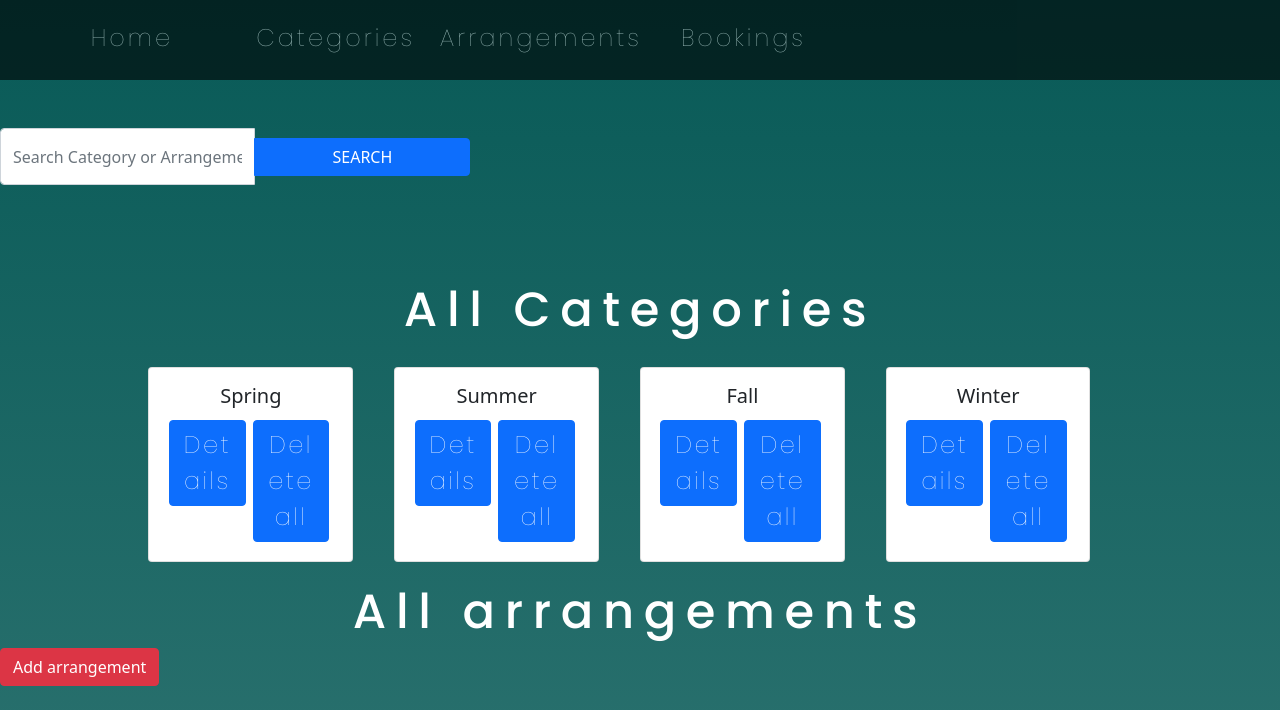
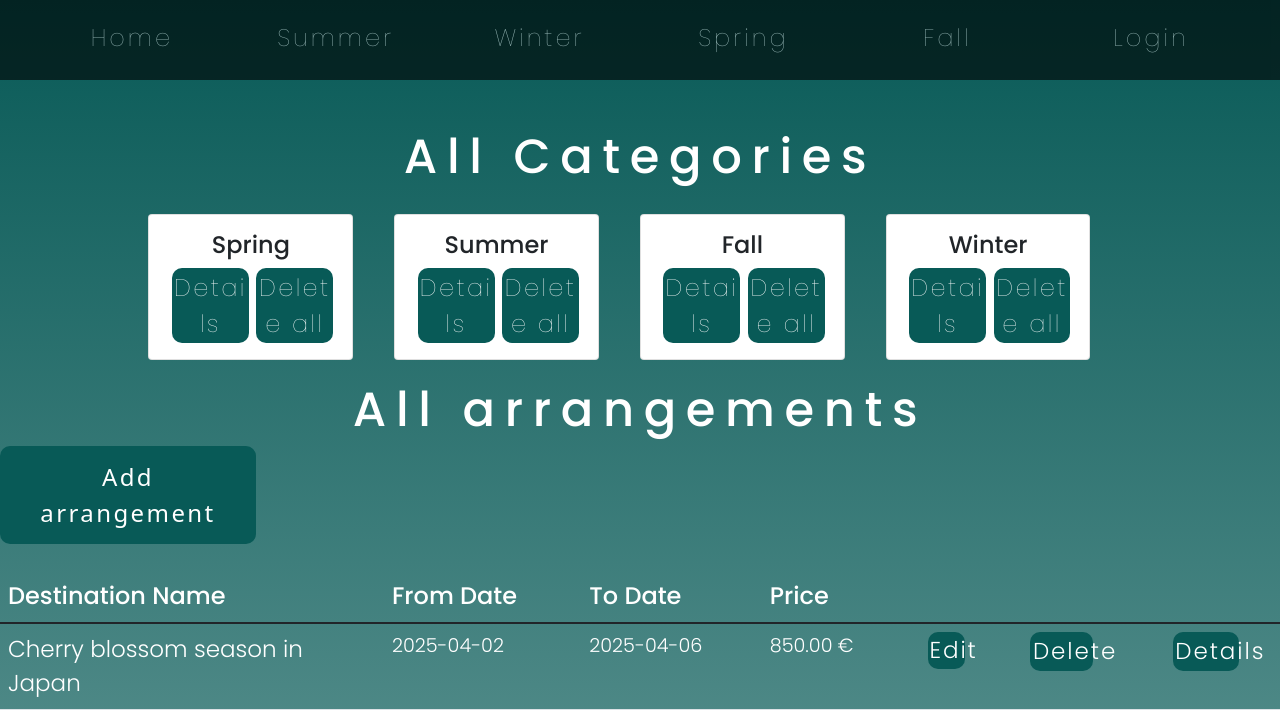
Before and after one commit to anastasija-mickoska/Travel, a PHP site: page /admin.php in a window 1280 px wide. Shown: the top 710 px of the page. Run offline with PHP 8.4, Linux system fonts and the light colour scheme; data comes from the database, SQL or seed files in the repository; data that the repository does not hold is empty.

Commit message:
Update admin.php

```diff
--- a/Travel/admin.php
+++ b/Travel/admin.php
@@ -4,6 +4,7 @@ include "category_functions.php";
 include "arrangement_functions.php";
 $categories = get_categories($conn);
 $arrangements=get_arrangements($conn);
+//$bookings=get_bookings($conn);
 ?>
 
 <!DOCTYPE html>
@@ -13,16 +14,13 @@ $arrangements=get_arrangements($conn);
 	<meta name="viewport" content="width=device-width, initial-scale=1.0">
 	<title>Admin</title>
     <link rel="stylesheet" href="style.css">
+    <link rel="stylesheet" href="style.php">
 	<link href="https://cdn.jsdelivr.net/npm/bootstrap@5.1.1/dist/css/bootstrap.min.css" rel="stylesheet" integrity="sha384-F3w7mX95PdgyTmZZMECAngseQB83DfGTowi0iMjiWaeVhAn4FJkqJByhZMI3AhiU" crossorigin="anonymous">
     <script src="https://cdn.jsdelivr.net/npm/bootstrap@5.1.1/dist/js/bootstrap.bundle.min.js" integrity="sha384-/bQdsTh/da6pkI1MST/rWKFNjaCP5gBSY4sEBT38Q/9RBh9AH40zEOg7Hlq2THRZ" crossorigin="anonymous"></script>
     <style>
         body {
             background: linear-gradient(#085a57, rgba(8, 90, 87, 0.4)) no-repeat center center/cover;
             min-height: 100vh;
-        }
-        section {
-            width:100%;
-            float:left;
         }
         .categories {
             width:80%;
@@ -48,6 +46,11 @@ $arrangements=get_arrangements($conn);
             float:left;
             margin:2%;
         }
+        .card-title {
+            font-family: "Poppins","sans-serif";
+            font-weight: 500;
+            font-size:1.5em;
+        }
         .adminButton {
             text-decoration: none;
             color:white;
@@ -66,6 +69,67 @@ $arrangements=get_arrangements($conn);
             margin-top:2.5%;
             margin-bottom:2.5%;
         }
+        table {
+            margin-top:2%;
+        }
+        th, td a, td {
+            text-decoration: none;
+            color:white;
+            font-size:1.2em;
+            font-family:"Poppins","sans-serif";
+            font-weight: 300;
+        }
+        th {
+            font-size:1.5em;
+            font-weight: 500;
+        }
+        td:hover, td a:hover {
+            color:#085a57;
+        }
+        #dest {
+            width:30%;
+        }
+        #btn {
+                border-radius:10px;
+                border:none;
+                width:50%;
+                margin-left:25%;
+                background-color: #085a57;
+                color:white;
+                padding:2%;
+                font-size:1em;
+                letter-spacing: 0.1em;
+        }
+        #btn a:hover {
+            color:white;
+        }
+        #btn_add {
+                border-radius:10px;
+                border:none;
+                width:20%;
+                background-color: #085a57;
+                color:white;
+                font-size:1.5em;
+                letter-spacing: 0.1em;
+                padding: 1%;
+        }
+        #btn_add a{
+            color:white;
+            text-decoration: none;
+        }
+        #btn1 {
+                border-radius:10px;
+                border:none;
+                width:45%;
+                margin-left:2%;
+                background-color: #085a57;
+                color:white;
+                font-size:1em;
+                padding: 1%;
+        }
+        #btn1 a:hover {
+            color:white;
+        }
     </style>
 
 
@@ -74,17 +138,13 @@ $arrangements=get_arrangements($conn);
         <nav>
             <ul>
                     <a href="home.php"><li>Home</li></a>
-                    <a href="#categories"><li>Categories</li></a>
-                    <a href="#allDestinations"><li>Arrangements</li></a>
-                    <a href="#allBookings"><li>Bookings</li></a>
+                    <a href="summer.php"><li>Summer</li></a>
+                    <a href="winter.php"><li>Winter</li></a>
+                    <a href="spring.php"><li>Spring</li></a>
+                    <a href="fall.php"><li>Fall</li></a>
+                    <a href="login.php"><li>Login</li></a>
                 </ul>
         </nav>
-       <form action="search.php" method="get" style="width: 100%; max-width: 30rem">
-       	<div class="input-group my-5">
-		  <input type="text" class="form-control" name="key" placeholder="Search Category or Arrangement...">
-		  <button class="input-group-text btn btn-primary">SEARCH</button>
-		</div>
-       </form>
        <div class="mt-5"></div>
         <?php if (isset($_GET['error'])) { ?>
           <div class="alert alert-danger" role="alert">
@@ -96,8 +156,8 @@ $arrangements=get_arrangements($conn);
 			  <?=htmlspecialchars($_GET['success']); ?>
 		  </div>
 		<?php } ?>
-        <section id="categories">
-            <h4 id="allDestinations">All Categories</h4>
+
+		<h4>All Categories</h4>
         <div class="categories">
             <?php
             foreach ($categories as $category) {
@@ -106,37 +166,83 @@ $arrangements=get_arrangements($conn);
             <div class="card text-center">
                 <div class="card-body">
                     <h5 class="card-title"><?php echo htmlspecialchars($category['categoryName']); ?></h5>
-                        <button class="btn btn-primary">
+                    <button id="btn1">
                         <a href="<?php echo $pageName; ?>" class="adminButton">Details</a>
                     </button>
-                        <button class="btn btn-primary">
+                    <button id="btn1">
                         <a href="delete_category.php?id=<?php echo $category['categoryID']; ?>" class="adminButton">Delete all</a>
                     </button>
                 </div>
             </div>
             <?php } ?>
         </div>
-        </section>
-        <section id="destinations">
-            <h4 id="allDestinations">All arrangements</h4>
-            <a class ="btn btn-danger" href="add_arrangement.php">Add arrangement</a>
+        <h4>All arrangements</h4>
+        <button id="btn_add"><a href="add_arrangement.php">Add arrangement</a></button>
         <div class="arrangements">
-                <?php
-                foreach($arrangements as $arrangement) { ?>
-                    <a href="arrangement_details.php?id=<?php echo $arrangement['destinationID']?>">
-                        <div class="arr1" style="background: linear-gradient(rgba(0, 0, 0, 0.3), rgba(0, 0, 0, 0.3)), url('<?php echo $arrangement['imgUrl'];?>') no-repeat center center/cover;" >
-                            <div class="desc">
-                                <h3><?php echo $arrangement['destinationName']?></h3>
-                                <h4><i><?php echo $arrangement['fromDate']?> - <?php echo $arrangement['toDate']?></i></h4>
-                                <h4 class="price"><?php echo $arrangement['price']?></h4>
+            <table class="table table-hover">
+                <thead>
+                    <tr>
+                        <th scope="col">Destination Name</th>
+                        <th scope="col">From Date</th>
+                        <th scope="col">To Date</th>
+                        <th scope="col">Price</th>
+                    </tr>
+                </thead>
+                <tbody>
+                    <?php foreach($arrangements as $arrangement) { ?>
+                        <tr>
+                            <td id="dest">
+                                <a href="arrangement_details.php?id=<?php echo $arrangement['destinationID'];?>">
+                                    <?php echo $arrangement['destinationName']?>
+                                </a>
+                            </td>
+                            <td><?php echo $arrangement['fromDate']?></td>
+                            <td><?php echo $arrangement['toDate']?></td>
+                            <td><?php echo $arrangement['price']?> €</td>
+                            <td>
+                                <button id="btn"><a href="editDestination.php?id=<?php echo $arrangement['destinationID']?>">Edit</a></button>
+                            </td>
+                            <td>
+                                <button id="btn"><a href="deleteDestination.php?id=<?php echo $arrangement['destinationID']?>">Delete</a></button>
+                            </td>
+                            <td>
+                                <button id="btn"><a href="destination_details.php?id=<?php echo $arrangement['destinationID']?>">Details</a></button>
+                            </td>
+                        </tr>
+                    <?php } ?>
+                </tbody>
+            </table>
         </div>
+        <h4>All bookings</h4>
+        <div class="bookings">
+        <table class="table table-hover">
+                <thead>
+                    <tr>
+                        <th scope="col">Booking ID</th>
+                        <th scope="col">Destination</th>
+                        <th scope="col">User</th>
+                    </tr>
+                </thead>
+                <tbody>
+                    <?php foreach($bookings as $booking) { ?>
+                        <tr>
+                            <td><?php echo $booking['bookingID']?></td>
+                            <td id="dest">
+                                <a href="arrangement_details.php?id=<?php echo $booking['destinationID'];?>">
+                                    <?php echo $booking['destinationID']?>
+                                </a>
+                            </td>
+                            <td><?php echo $booking['userID']?></td>
+                            <td>
+                                <button id="btn"><a href="deleteBooking.php?id=<?php echo $booking['destinationID']?>">Delete</a></button>
+                            </td>
+                            <td>
+                                <button id="btn"><a href="bookingDetails.php?id=<?php echo $booking['bookingID']?>">Details</a></button>
+                            </td>
+                        </tr>
+                    <?php } ?>
+                </tbody>
+            </table>
         </div>
-                    </a>
-                <?php } ?>
-            </div>
-        </section>
-        <section id="bookings">
-            <h4 id="allBookings">All bookings</h4>
-        </section>
 </body>
 </html>
```
Lines whose indentation alone changed are shown as unchanged.
